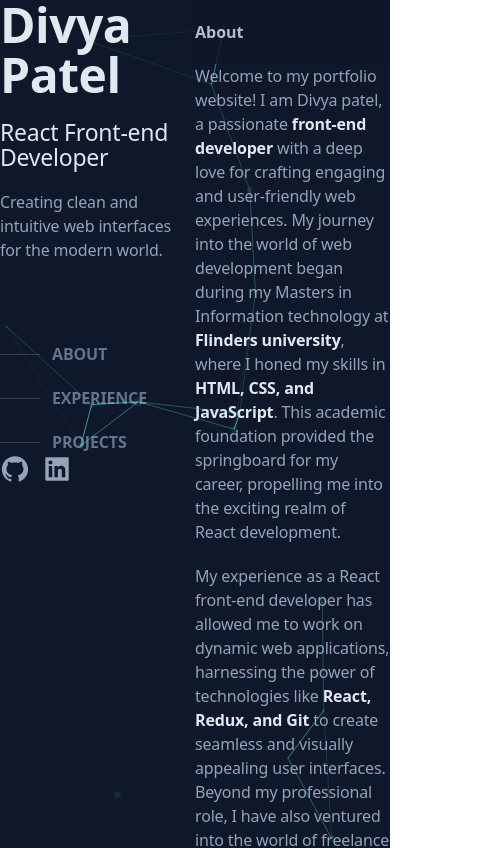
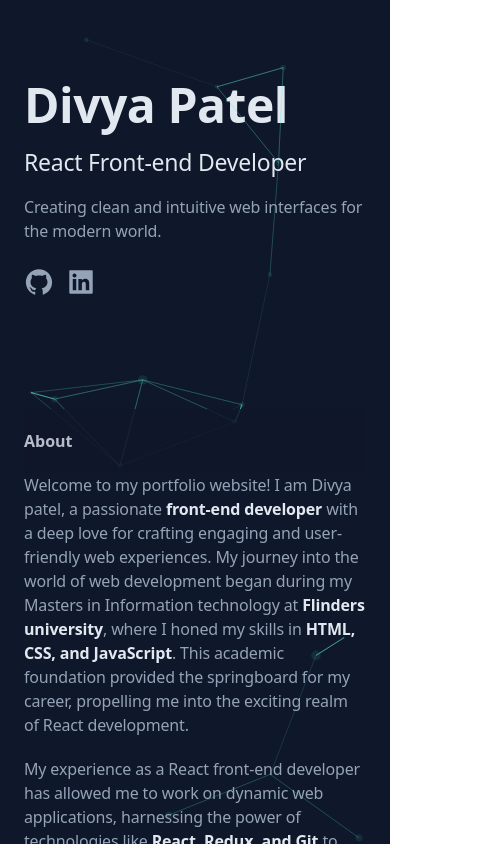
Before and after one commit to Divyapatel417/new-portfolio, a React (Create React App) app: page / in a window 390 px wide. Shown: the top 848 px of the page, 499 px wide, since content can reach past the window. Built offline with nearby package versions, Linux system fonts and the light colour scheme.

Commit message:
solved small screen responsiveness

```diff
--- a/src/components/Introduction.js
+++ b/src/components/Introduction.js
@@ -6,6 +6,8 @@ const Introduction = () => {
       <p className="text-base text-darktext max-w-sm">
         Creating clean and intuitive web interfaces for the modern world.
       </p>
+
+
     </div>
   );
 };
--- a/src/components/Links.js
+++ b/src/components/Links.js
@@ -25,6 +25,7 @@ const Links = () => {
       >
         <AiFillLinkedin size="30px" />
       </div>
+
     </div>
   );
 };
--- a/tailwind.config.js
+++ b/tailwind.config.js
@@ -3,7 +3,7 @@ module.exports = {
   content: ["./src/**/*.{js,jsx,ts,tsx}", "./src/*.{js,jsx,ts,tsx}"],
   theme: {
     screens: {
-      sm: "400px",
+      sm: "200px",
       // => @media (min-width: 640px) { ... }
 
       lg: "1024px",
```
